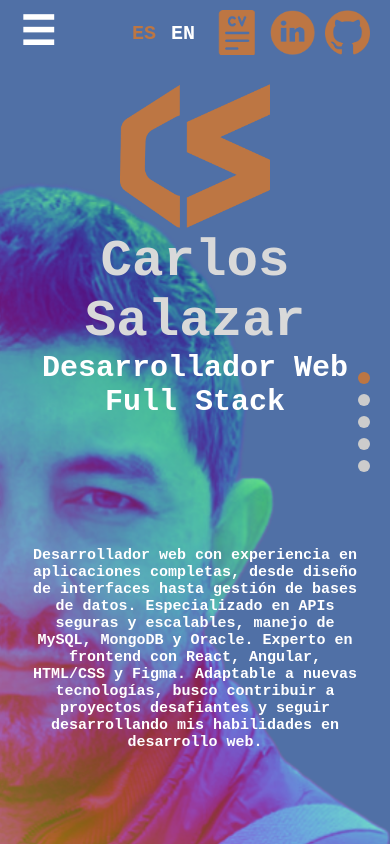
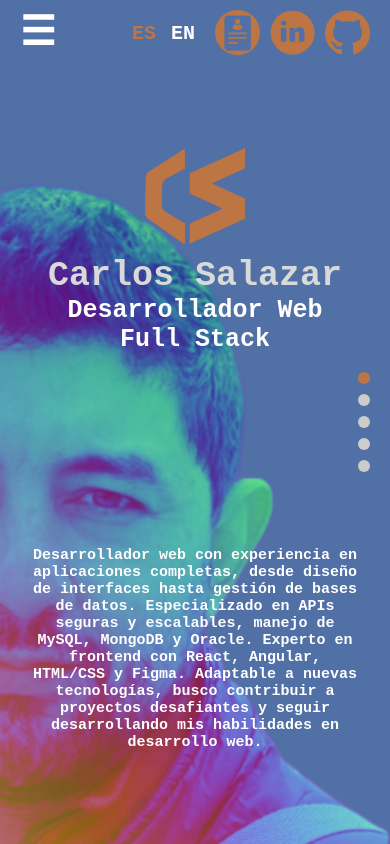
Before and after one commit to telcash/portfolio, a React (Create React App) app: page / in a window 390 px wide. Built offline with nearby package versions, Linux system fonts and the light colour scheme.

Commit message:
Ajustes a estilos

```diff
--- a/src/components/containers/backend_slide/backendslide.css
+++ b/src/components/containers/backend_slide/backendslide.css
@@ -136,15 +136,19 @@
 }
 
 @media (max-width: 440px) {
+    .bes-container {
+        row-gap: 0.75rem;
+    }
+
     .bes-title {
-        padding: 1.5rem 1rem 0 1rem;
-        font-size: 3rem;
+        padding: 1rem 1rem 0 1rem;
+        font-size: 2.75rem;
     }
 
     .bes-content {
         justify-content: flex-end;
         align-items: flex-start;
-        row-gap: 2rem;
+        row-gap: 0.75rem;
     }
 
     .bes-logos {
--- a/src/components/containers/frontend_slide/frontendslide.css
+++ b/src/components/containers/frontend_slide/frontendslide.css
@@ -131,15 +131,19 @@
 }
 
 @media (max-width: 440px) {
+    .fes-container {
+        row-gap: 0.75rem;
+    }
+
     .fes-title {
-        padding: 1.5rem 1rem 0 1rem;
-        font-size: 3rem;
+        padding: 1rem 1rem 0 1rem;
+        font-size: 2.75rem;
     }
 
     .fes-content {
         justify-content: flex-start;
         align-items: flex-start;
-        row-gap: 2rem;
+        row-gap: 0.75rem;
     }
 
     .fes-logos {
--- a/src/components/containers/hero/hero.css
+++ b/src/components/containers/hero/hero.css
@@ -77,3 +77,20 @@
         font-size: 1.5rem;
     }
 }
+
+@media (max-width: 440px) {
+    .hero-header-logo {
+        width: 100px;
+        height: 100px;
+    }
+
+    .title {
+        padding-top: 1rem;
+        font-size: 3.5rem;
+    }
+
+    .subtitle {
+        font-size: 2.5rem;
+        padding: 0 4rem;
+    }
+}
--- a/src/components/containers/portfolio_slider/PortfolioSlider.jsx
+++ b/src/components/containers/portfolio_slider/PortfolioSlider.jsx
@@ -37,7 +37,8 @@ const PortfolioSlider = ({ animate }) => {
                 {t("projects.title")}
             </div>
             <div className='portfolio-slider-container'>
-                <div className='horizontal-slide' ref={(el) => (sectionsRef.current[0] = el)}>
+                <div
+                    className='horizontal-slide'ref={(el) => (sectionsRef.current[0] = el)}>
                     <ProjectSlide
                         data={
                             {
```
Also changed, not shown: src/assets/cv-icon.png, src/components/containers/project_slide/ProjectSlide.jsx (line endings or trailing spaces).
